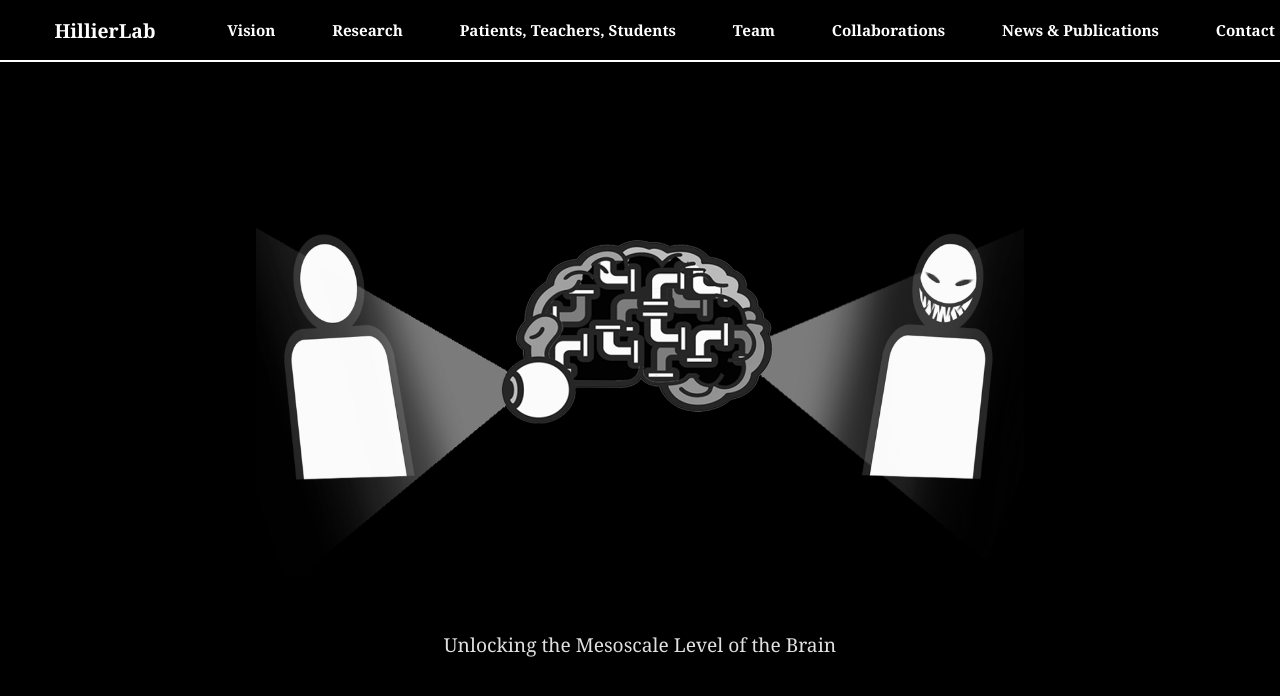
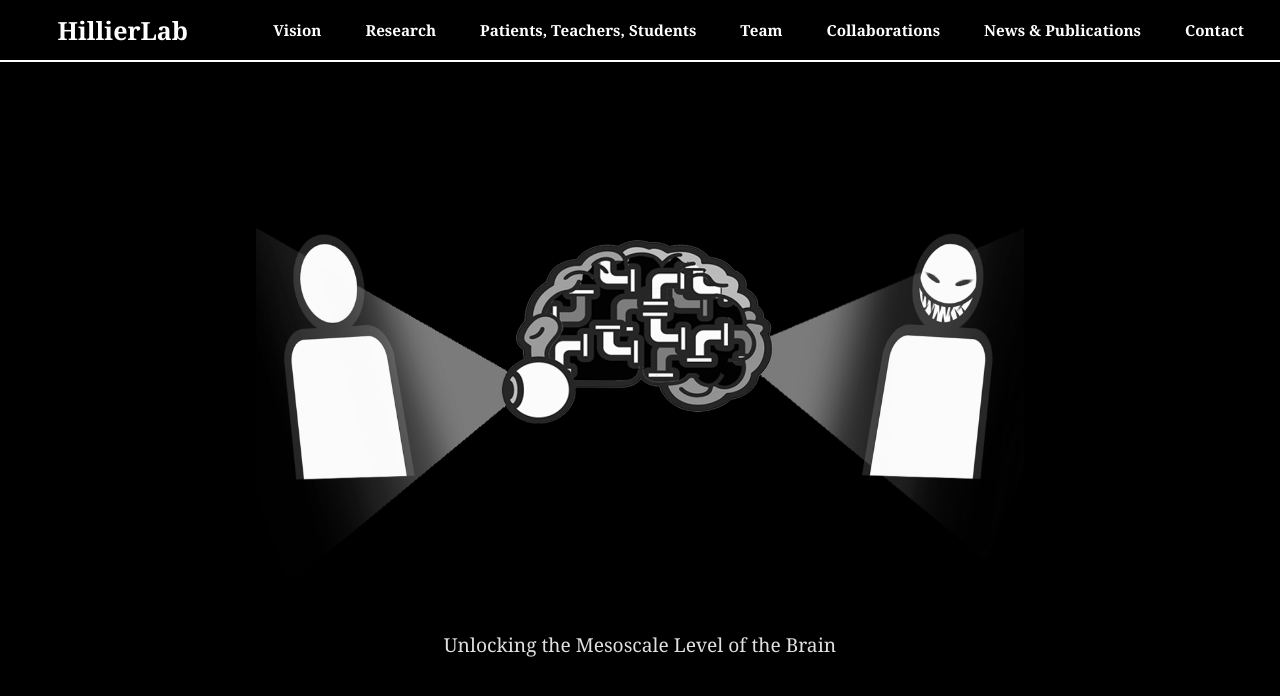
Before and after one commit to dzsano/rottenbillerdavid.github.io, a Jekyll site: the page _layouts/default.html, which Jekyll copies as it is, in a window 1280 px wide. Shown: the top 696 px of the page. Built offline with Jekyll 4.4.1, drawn with Linux system fonts in a browser that asks for light colours.

Commit message:
Update default.html

```diff
--- a/_layouts/default.html
+++ b/_layouts/default.html
@@ -33,44 +34,57 @@ nav {
   display: flex;
   justify-content: space-between;
   align-items: center;
-  padding: 0 1.8rem;
+  padding: 0 2.5rem; /* match page.html */
   z-index: 10;
   border-bottom: 2px solid #fff;
   transition: background-color 1.2s ease, color 1.2s ease, border-color 1.2s ease;
 }
-nav a {
+
+nav .brand {
+  font-weight: bold;
+  font-size: 1.25rem;
+  transform: scale(1.25);
+  transform-origin: left center;
+  text-decoration: none;
+  color: inherit;
+  padding: 8px 14px;
+  border-radius: 4px;
+  transition: all 0.3s ease;
+}
+
+nav .brand:hover {
+  background: #fff;
+  color: #000;
+}
+
+.nav-links {
+  display: flex;
+  justify-content: flex-end;
+  align-items: center;
+  gap: 1rem;
+  flex-grow: 1;
+  margin-left: 2rem;
+  padding-right: calc(1.5rem + 38px); /* same as page.html */
+  box-sizing: border-box;
+}
+
+.nav-links a {
   color: inherit;
   text-decoration: none;
-  margin-left: 1rem;
   font-weight: bold;
   font-size: 0.95rem;
   padding: 8px 14px;
   border-radius: 4px;
   transition: all 0.3s ease;
 }
-nav a:hover {
-  background: #fff;
-  color: #000;
-}
-nav .brand {
-  font-weight: bold;
-  font-size: 1.1rem;
-  transform: scale(1.1);
-  transition: transform 0.3s ease;
-}
-nav .brand:hover {
+
+.nav-links a:hover {
   background: #fff;
   color: #000;
 }
 
-/* Button spacing fix */
-nav div {
-  display: flex;
-  justify-content: flex-end;
-  flex-wrap: nowrap;
-  gap: 0.8rem;
-  margin-right: 20px;
-}
+nav a:focus { outline: none !important; }
+
 
 /* Scene, lock, brain, etc. — same as before */
 .scene {
@@ -202,16 +216,17 @@ body.happy .lock { display: none; }
 
 <nav>
   <a href="/index.html" class="brand">HillierLab</a>
-  <div>
-    <a href="/vision">Vision</a>
-    <a href="/research">Research</a>
-    <a href="/patients-teachers-students">Patients, Teachers, Students</a>
-    <a href="/team">Team</a>
-    <a href="/collaborations">Collaborations</a>
-    <a href="/news-publications">News & Publications</a>
-    <a href="/contact">Contact</a>
+  <div class="nav-links">
+    <a href="/vision.html">Vision</a>
+    <a href="/research.html">Research</a>
+    <a href="/patients-teachers-students.html">Patients, Teachers, Students</a>
+    <a href="/team.html">Team</a>
+    <a href="/collaborations.html">Collaborations</a>
+    <a href="/news-publications.html">News & Publications</a>
+    <a href="/contact.html">Contact</a>
   </div>
 </nav>
+
 
 <div class="scene">
   <img src="/assets/images/big_human.png" class="silhouette" alt="Human silhouette">
```
Also changed, not shown: other parts of _layouts/default.html (+1 -0 lines).
